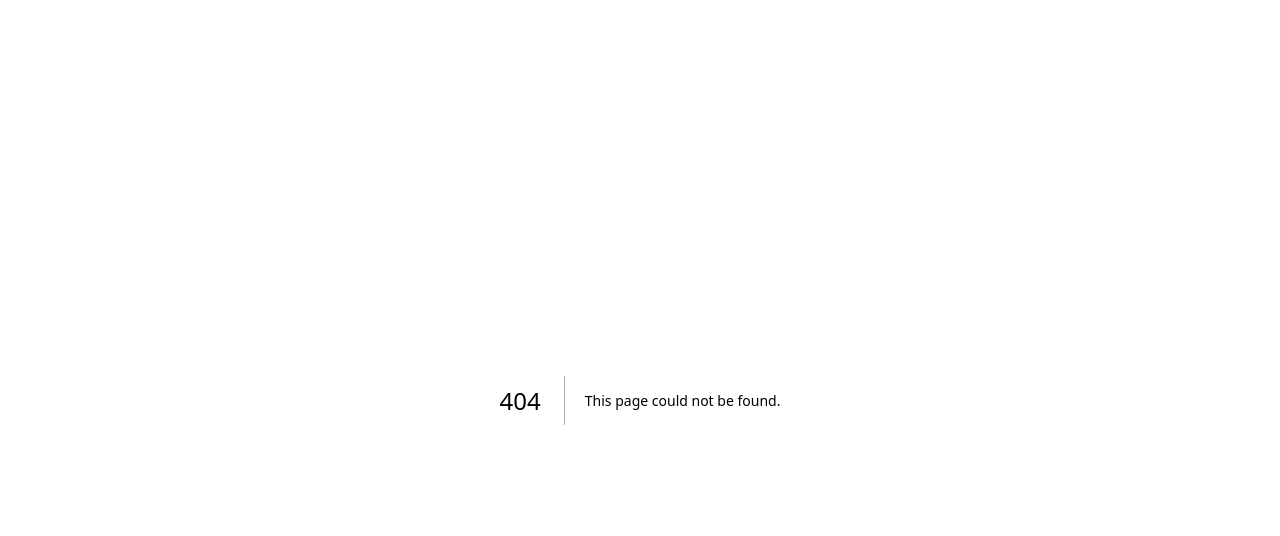
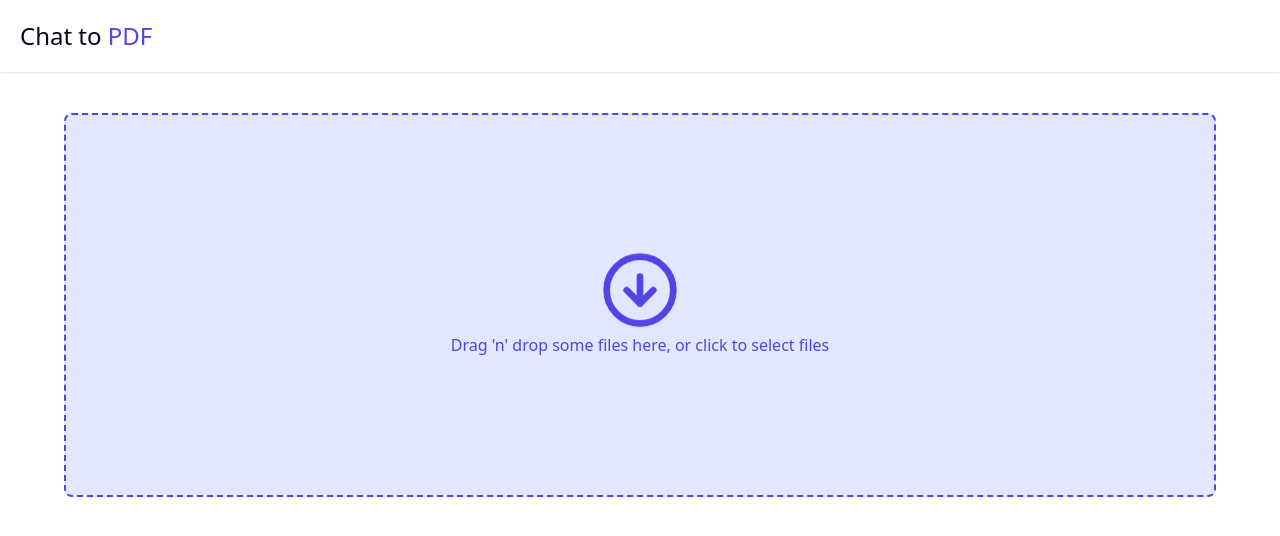
Before and after one commit to smartinuk88/chat-with-pdf, a Next.js app: page /dashboard/upload in a window 1280 px wide. Before the commit this address had no page. Shown: the top 536 px of the page. Built offline with nearby package versions, Linux system fonts and the light colour scheme; no server answers.

Commit message:
Begin upload functionality with react-dropzone

```diff
--- a/app/dashboard/page.tsx
+++ b/app/dashboard/page.tsx
@@ -1,4 +1,16 @@
+import Documents from "@/components/Documents";
+
+export const dynamic = "force-dynamic";
+
 function Dashboard() {
-  return <div>Dashboard</div>;
+  return (
+    <div className="h-full max-w-7xl mx-auto">
+      <h1 className="text-3xl p-5 bg-gray-100 font-extralight text-indigo-600">
+        My Documents
+      </h1>
+
+      <Documents />
+    </div>
+  );
 }
 export default Dashboard;
--- /dev/null
+++ b/app/dashboard/upload/page.tsx
@@ -0,0 +1,10 @@
+import FileUploader from "@/components/FileUploader";
+
+function UploadPage() {
+  return (
+    <div>
+      <FileUploader />
+    </div>
+  );
+}
+export default UploadPage;
--- /dev/null
+++ b/components/Documents.tsx
@@ -0,0 +1,10 @@
+import PlaceholderDocument from "./PlaceholderDocument";
+
+function Documents() {
+  return (
+    <div className="flex flex-wrap p-5 bg-gray-100 justify-center lg:justify-start rounded-sm gap-5 max-w-7xl mx-auto">
+      <PlaceholderDocument />
+    </div>
+  );
+}
+export default Documents;
--- /dev/null
+++ b/components/FileUploader.tsx
@@ -0,0 +1,43 @@
+"use client";
+
+import { CircleArrowDown, RocketIcon } from "lucide-react";
+import { useCallback } from "react";
+import { useDropzone } from "react-dropzone";
+
+function FileUploader() {
+  const onDrop = useCallback((acceptedFiles: File[]) => {
+    console.log(acceptedFiles);
+  }, []);
+
+  const { getRootProps, getInputProps, isDragActive, isFocused, isDragAccept } =
+    useDropzone({
+      onDrop,
+    });
+
+  return (
+    <div className="flex flex-col gap-4 items-center max-w-7xl mx-auto">
+      <div
+        {...getRootProps()}
+        className={`p-10 border-2 border-dashed mt-10 w-[90%] border-indigo-600 text-indigo-600 rounded-lg h-96 flex justify-center items-center ${
+          isFocused || isDragAccept ? "bg-indigo-300" : "bg-indigo-100"
+        }`}
+      >
+        <input {...getInputProps()} />
+        <div className="flex flex-col items-center justify-center">
+          {isDragActive ? (
+            <>
+              <RocketIcon className="h-20 w-20 animate-ping" />
+              <p>Drop the files here...</p>
+            </>
+          ) : (
+            <>
+              <CircleArrowDown className="h-20 w-20 animate-bounce" />
+              <p>Drag 'n' drop some files here, or click to select files</p>
+            </>
+          )}
+        </div>
+      </div>
+    </div>
+  );
+}
+export default FileUploader;
--- /dev/null
+++ b/components/PlaceholderDocument.tsx
@@ -0,0 +1,23 @@
+"use client";
+
+import { PlusCircleIcon } from "lucide-react";
+import { Button } from "./ui/button";
+import { useRouter } from "next/navigation";
+
+function PlaceholderDocument() {
+  const router = useRouter();
+  const handleClick = () => {
+    // Check if user is FREE tier and if over file limit, push to upgrade page
+    router.push("/dashboard/upload");
+  };
+  return (
+    <Button
+      onClick={handleClick}
+      className="flex flex-col items-center justify-center w-64 h-80 rounded-xl bg-gray-200 drop-shadow-md text-gray-400"
+    >
+      <PlusCircleIcon className="h-16 w-16" />
+      <p>Add a document</p>
+    </Button>
+  );
+}
+export default PlaceholderDocument;
--- a/package.json
+++ b/package.json
@@ -17,6 +17,7 @@
     "next": "14.2.5",
     "react": "^18",
     "react-dom": "^18",
+    "react-dropzone": "^14.2.3",
     "tailwind-merge": "^2.4.0",
     "tailwindcss-animate": "^1.0.7"
   },
```
Also changed, not shown: 1 other file (tests, documents, lock files or other folders).
